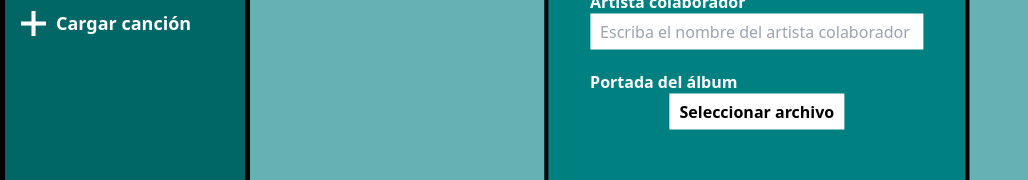
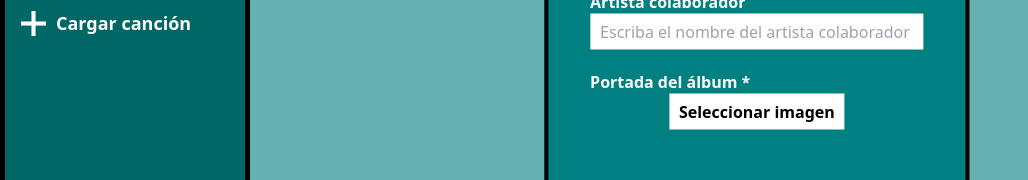
Before and after one commit to IVANCCAMA/Spotify-React, a React (Create React App) app in the folder spotify/: page /crearAlbum in a window 1280 px wide. Shown: the part 354-534 px from the top of the page, without its empty margins (0-1028 px from the left). Built offline with nearby package versions, Linux system fonts and the light colour scheme.

Commit message:
Bug esteticos: 2

```diff
--- a/spotify/src/components/crearLista.js
+++ b/spotify/src/components/crearLista.js
@@ -323,7 +323,7 @@ function CrearLista() {
           {/* SELECCIONAR ARCHIVO */}
           <div className="campo campo-cargar-cancion">
             <div className="input-box">
-              <label>Portada del álbum</label>
+              <label>Portada del álbum *</label>
               <div className="seleccionarArchivo">
                 <span className="nombreArchivo" id="nombreArchivo"></span> {/* Mostrar nombre del archivo */}
                 <input
@@ -338,7 +338,7 @@ function CrearLista() {
                   type="button"
                   className="btn-subir bg-white"
                   onClick={() => { document.getElementById('archivo').click(); }}
-                  value="Seleccionar archivo"
+                  value="Seleccionar imagen"
                 />
               </div>
             </div>
```
